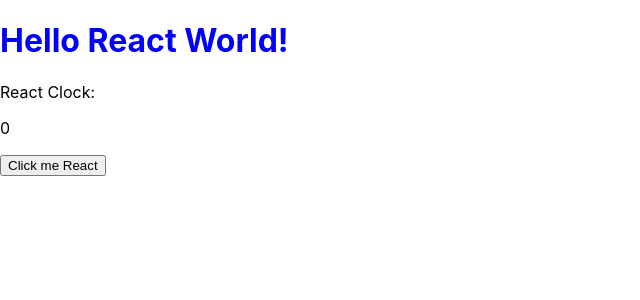
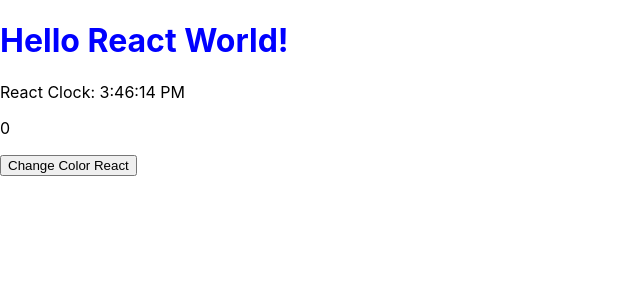
Before and after one commit to Programxiaoming/web2repos, a React (Create React App) app in the folder reactsepconcerns/separateconcern/: page / in a window 1280 px wide. Shown: the top 300 px of the page, without its empty margins (0-640 px from the left). Built offline with nearby package versions, Linux system fonts and the light colour scheme.

Commit message:
update components

```diff
--- a/reactsepconcerns/separateconcern/src/App.js
+++ b/reactsepconcerns/separateconcern/src/App.js
@@ -1,52 +1,9 @@
 
 import './App.css';
-import React, {useState, useEffect} from 'react';
+import Main from './components/Main';
 
 function App() {
-    const [color, setColor] = useState(JSON.parse(sessionStorage.getItem('color')) || "blue");
-    const [count, setCount] = useState(JSON.parse(localStorage.getItem('count')) || 0);
-    //const [time, setTime] = useState(new Date().toLocaleTimeString());
-    console.log(color);
-    console.log(count);
-
-    useEffect(() => {
-    sessionStorage.setItem('color', JSON.stringify(color));
-    localStorage.setItem('count', JSON.stringify(count));
-    }, [color, count]);
-
-    return (<div>
-    {/* This component has two children that display a message and a clock.
-    It also has a button that counts clicks and toggles style color. */}
-    <DisplayMessage color={color} />
-    <Clock />
-    <CounterDisplay count={count}/>
-    <UserActions setColor={setColor} setCount={setCount} count={count} color={color}/>
-    </div>
-    );
-    }
-
-function UserActions(props) {
-        return <button onClick={() => {
-        props.setColor(toggle(props.color));
-        props.setCount(props.count+1)}}>
-        Click me React
-        </button>
-        }
-function CounterDisplay(props) {
-    return <p>{props.count}</p>;
-        }
-
-function toggle(color) {
-    return color === "blue" ? "red": color === "red"? "green": "blue";
-    }
-
-function DisplayMessage(props) {
-        return <h1 style={{color: props.color}}>Hello React World!</h1>;
-    }
-
-function Clock(props) {
-        return (<p>React Clock: {props.time} </p>);
-    }
-
+return <Main />;
+}
 
 export default App;
--- /dev/null
+++ b/reactsepconcerns/separateconcern/src/components/Clock.js
@@ -0,0 +1,14 @@
+import React, { useState, useEffect } from "react";
+
+export function Clock() {
+  const [time, setTime] = useState(new Date().toLocaleTimeString());
+
+  useEffect(() => {
+    const interval = setInterval(
+      () => setTime(new Date().toLocaleTimeString()),
+      3000
+    );
+    return () => clearInterval(interval);
+  }, [time]);
+  return <p> React Clock: {time} </p>;
+}
--- /dev/null
+++ b/reactsepconcerns/separateconcern/src/components/CounterDisplay.js
@@ -0,0 +1,5 @@
+import React from 'react';
+
+export function CounterDisplay(props) {
+    return <p>{props.count}</p>;
+}
--- /dev/null
+++ b/reactsepconcerns/separateconcern/src/components/DisplayMessage.js
@@ -0,0 +1,5 @@
+import React from 'react';
+
+export function DisplayMessage(props) {
+    return <h1 style={{ color: props.color }}>Hello React World!</h1>;
+}
--- /dev/null
+++ b/reactsepconcerns/separateconcern/src/components/Main.js
@@ -0,0 +1,30 @@
+
+import React, {useState, useEffect} from 'react';
+import { UserActions } from './UserActions';
+import { CounterDisplay } from './CounterDisplay';
+import { DisplayMessage } from './DisplayMessage';
+import { Clock } from './Clock';
+
+export function Main() {
+    const [color, setColor] = useState(JSON.parse(sessionStorage.getItem('color')) || "blue");
+    const [count, setCount] = useState(JSON.parse(localStorage.getItem('count')) || 0);
+    //const [time, setTime] = useState(new Date().toLocaleTimeString());
+    console.log(color);
+    console.log(count);
+
+    useEffect(() => {
+    sessionStorage.setItem('color', JSON.stringify(color));
+    localStorage.setItem('count', JSON.stringify(count));
+    }, [color, count]);
+
+    return (<div>
+    {/* This component has two children that display a message and a clock.
+    It also has a button that counts clicks and toggles style color. */}
+    <DisplayMessage color={color} />
+    <Clock />
+    <CounterDisplay count={count}/>
+    <UserActions setColor={setColor} setCount={setCount} count={count} color={color}/>
+    </div>
+    );
+}
+export default Main;
--- /dev/null
+++ b/reactsepconcerns/separateconcern/src/components/UserActions.js
@@ -0,0 +1,10 @@
+import React from "react";
+import { toggle } from "./toggle";
+
+export function UserActions(props) {
+  const handleOnClick = () => {
+    props.setColor(toggle(props.color));
+    props.setCount(props.count + 1);
+  };
+  return <button onClick={handleOnClick}> Change Color React</button>;
+}
--- /dev/null
+++ b/reactsepconcerns/separateconcern/src/components/toggle.js
@@ -0,0 +1,4 @@
+
+export function toggle(color) {
+    return color === "blue" ? "red" : color === "red" ? "green" : "blue";
+}
```
